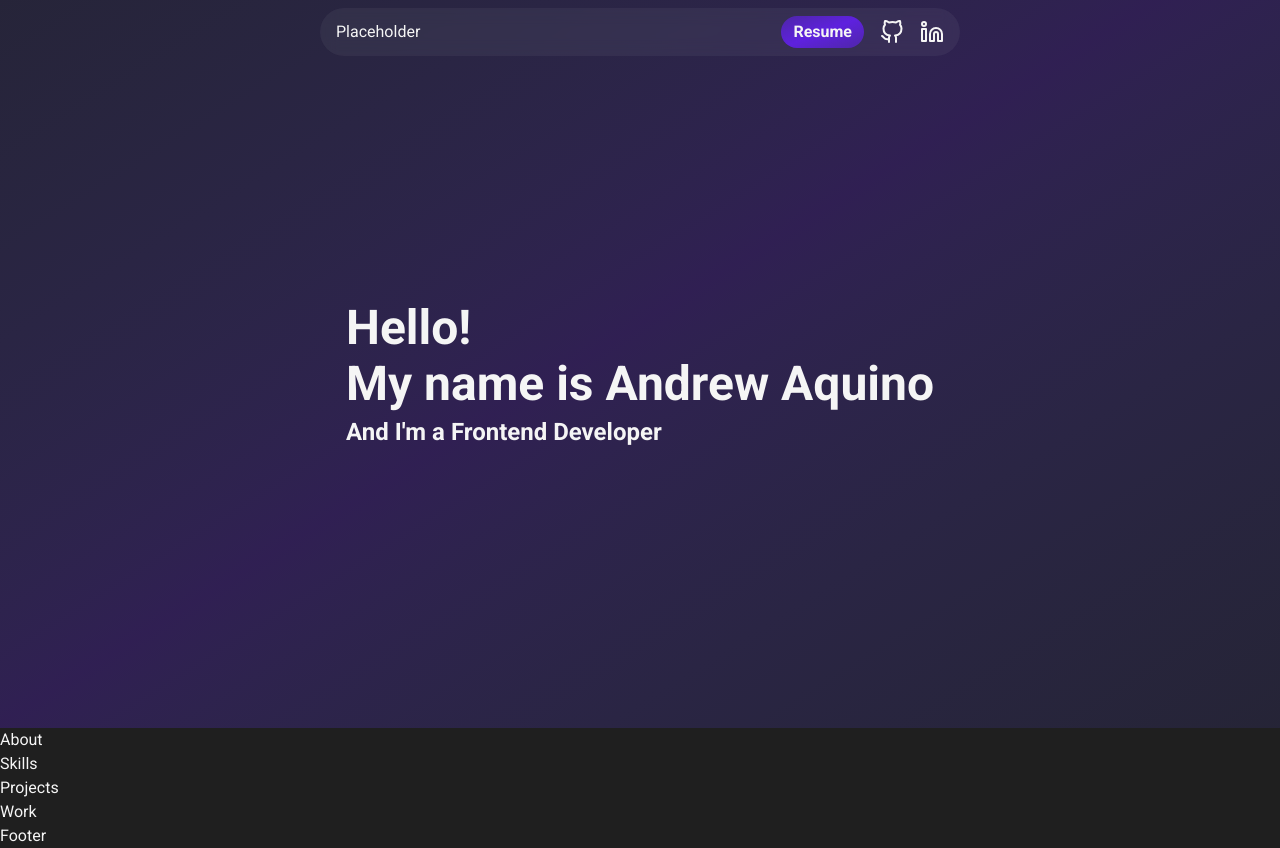
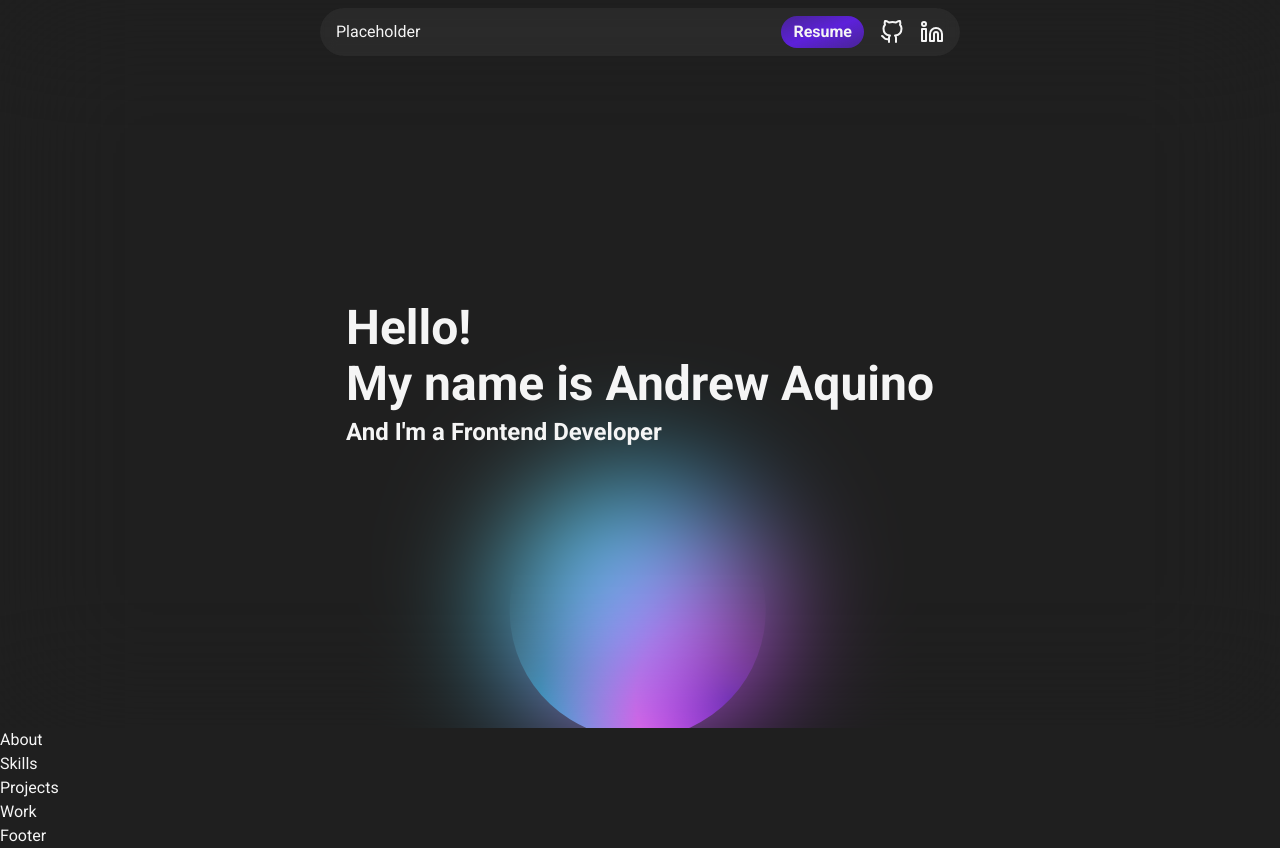
Before and after one commit to AndrewGlennAquino/personal-website-v2, a React (Vite) app: page / in a window 1280 px wide. Built offline with nearby package versions, Linux system fonts and the light colour scheme.

Commit message:
Create animated gradient blob as hero background

```diff
--- a/src/components/hero/Hero.tsx
+++ b/src/components/hero/Hero.tsx
@@ -1,5 +1,5 @@
 import { useEffect } from "react";
-import { motion, useAnimate, stagger } from "motion/react";
+import { motion, useAnimate, stagger, type Variants } from "motion/react";
 
 /**
  * Hero component that contains greetings, name, and title
@@ -11,38 +11,63 @@ const Hero = () => {
   // Use effect to play animations in sequence once on mount
   useEffect(() => {
     const sequence = async () => {
-      await animate([
-        [
+      await animate(
         "span",
         { y: [-15, 0], opacity: [0, 1] },
         {
-            delay: stagger(0.25, { startDelay: 0.5 }),
+          delay: stagger(0.25, { startDelay: 1 }),
           duration: 0.75,
           ease: "easeOut",
-          },
-        ],
-      ]);
+        }
+      );
     };
 
     sequence();
   }, []);
 
+  // Animation variants for fade in, rotation, and movement of gradient background
+  const gradientBackgroundVariants: Variants = {
+    initial: { opacity: 0 },
+    animateFadeIn: {
+      opacity: 1,
+      transition: {
+        duration: 5,
+      },
+    },
+    animateRotate: {
+      rotate: 360,
+      transition: {
+        duration: 4,
+        ease: "linear",
+        repeat: Infinity,
+      },
+    },
+    animateMovement: {
+      x: [0, 0, "-50%", 0, "50%", "-50%", "50%"],
+      y: ["-100%", "100%", "-100%", "100%", "-100%", "100%", "100%"],
+      transition: {
+        duration: 30,
+        ease: "easeInOut",
+        repeat: Infinity,
+        repeatType: "reverse"
+      }
+    }
+  };
+
   return (
     <section aria-label="Hero" className="relative overflow-hidden">
       {/* Animated gradient background */}
+      <div className="w-full h-full flex justify-center items-center absolute inset-0 -z-20">
         <motion.div
-        className="bg-gradient-to-br from-eerie via-indigo/25 to-eerie w-[200vw] h-[200vh] absolute inset-0 -z-30"
-        animate={{
-          x: "-50%",
-          y: "-50%",
-          transition: {
-            duration: 10,
-            ease: "linear",
-            repeat: Infinity,
-            repeatType: "reverse",
-          },
-        }}
+          className="hero-gradient w-64 h-64 rounded-full"
+          initial="initial"
+          animate={["animateFadeIn", "animateRotate", "animateMovement"]}
+          variants={gradientBackgroundVariants}
         />
+      </div>
+
+      {/* Background blur filter */}
+      <div className="backdrop-blur-3xl w-full h-full absolute inset-0 -z-10" />
 
       {/* Hero container */}
       <div
```
Lines whose indentation alone changed are shown as unchanged.
